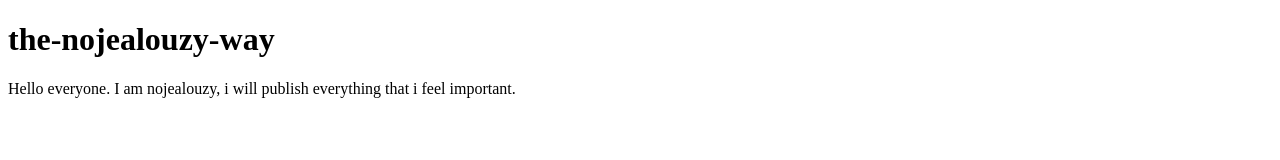
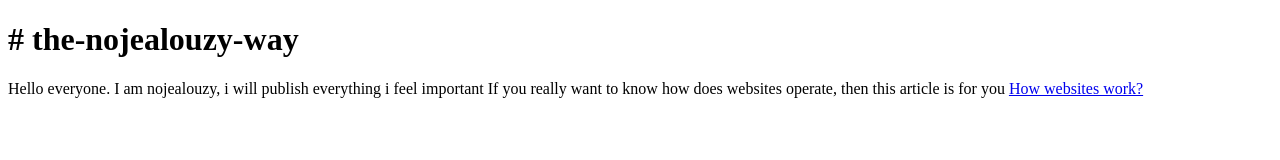
Before and after one commit to nojealouzy/the-nojealouzy-way, a plain HTML site: page index.html in a window 1280 px wide. Drawn offline with Linux system fonts and the light colour scheme.

Commit message:
Update index.html

```diff
--- a/index.html
+++ b/index.html
@@ -4,11 +4,16 @@
     <title>Test Page</title>
 </head>
 <body>
-    <h1>the-nojealouzy-way
+    <h1># the-nojealouzy-way
 </h1>
 
     <p1>
-Hello everyone. I am nojealouzy, i will publish everything that i feel important.
+Hello everyone. I am nojealouzy, i will publish everything i feel important
+
     </p1>
+
+    <p2>
+        If you really want to know how does websites operate, then this article is for you <a href="C:\Users\ASUS\Documents\8\becoming dev in 4 days\Day1\htmltopic.html">How websites work?</a>
+    </p2>
 </body>
 </html>
```
